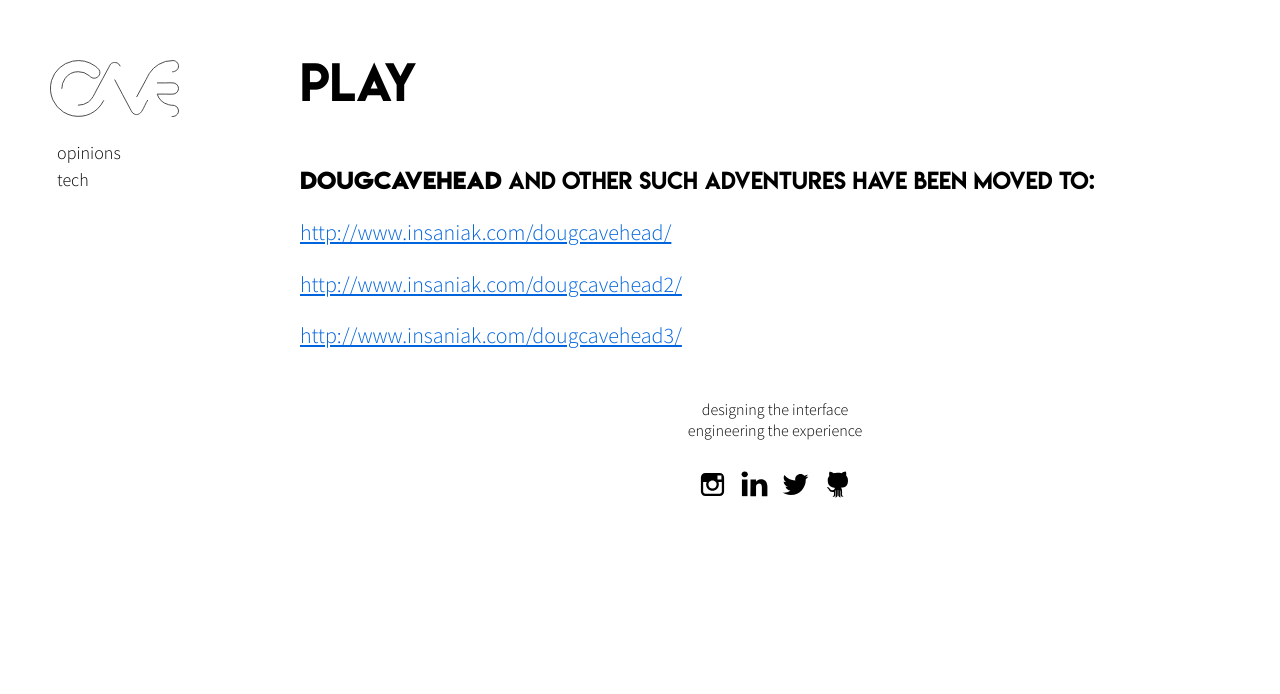
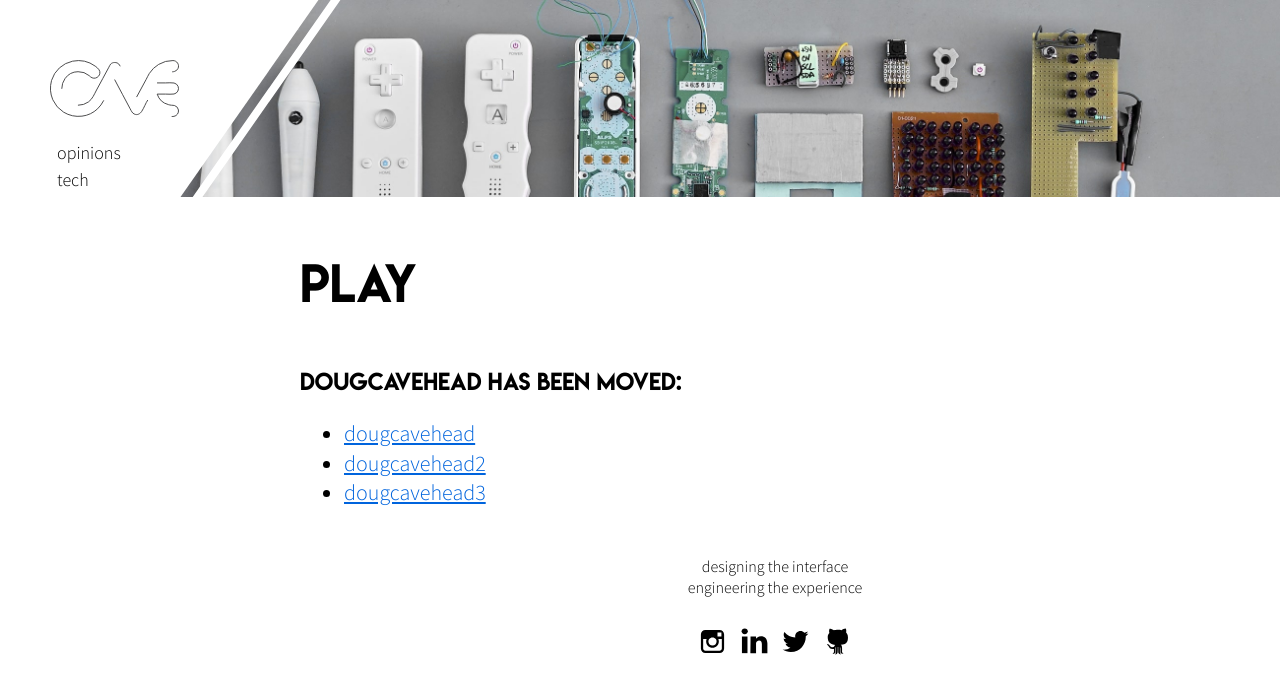
Before and after one commit to gcsalzburg/gcsalzburg.github.io, a Jekyll site: the page built from play.md, in a window 1280 px wide. Shown: the top 694 px of the page. Built offline with Jekyll 4.4.1, drawn with Linux system fonts in a browser that asks for light colours.

Commit message:
Update play page

```diff
--- a/play.html
+++ /dev/null
@@ -1,11 +0,0 @@
----
-layout: page
-title: Play
-nofooter: true
----
-
-
-<h3><strong>dougcavehead</strong> and other such adventures have been moved to:</h3>
-<p><a href="http://www.insaniak.com/dougcavehead/">http://www.insaniak.com/dougcavehead/</a></p>
-<p><a href="http://www.insaniak.com/dougcavehead2/">http://www.insaniak.com/dougcavehead2/</a></p>
-<p><a href="http://www.insaniak.com/dougcavehead3/">http://www.insaniak.com/dougcavehead3/</a></p>
--- /dev/null
+++ b/play.md
@@ -0,0 +1,11 @@
+---
+layout: page
+title: Play
+header_img: header_wii.jpg
+---
+
+### dougcavehead has been moved:
+
++ [dougcavehead](http://www.insaniak.com/dougcavehead/)
++ [dougcavehead2](http://www.insaniak.com/dougcavehead2/)
++ [dougcavehead3](http://www.insaniak.com/dougcavehead3/)
```
Also changed, not shown: 404.md (+1 -1 lines).
